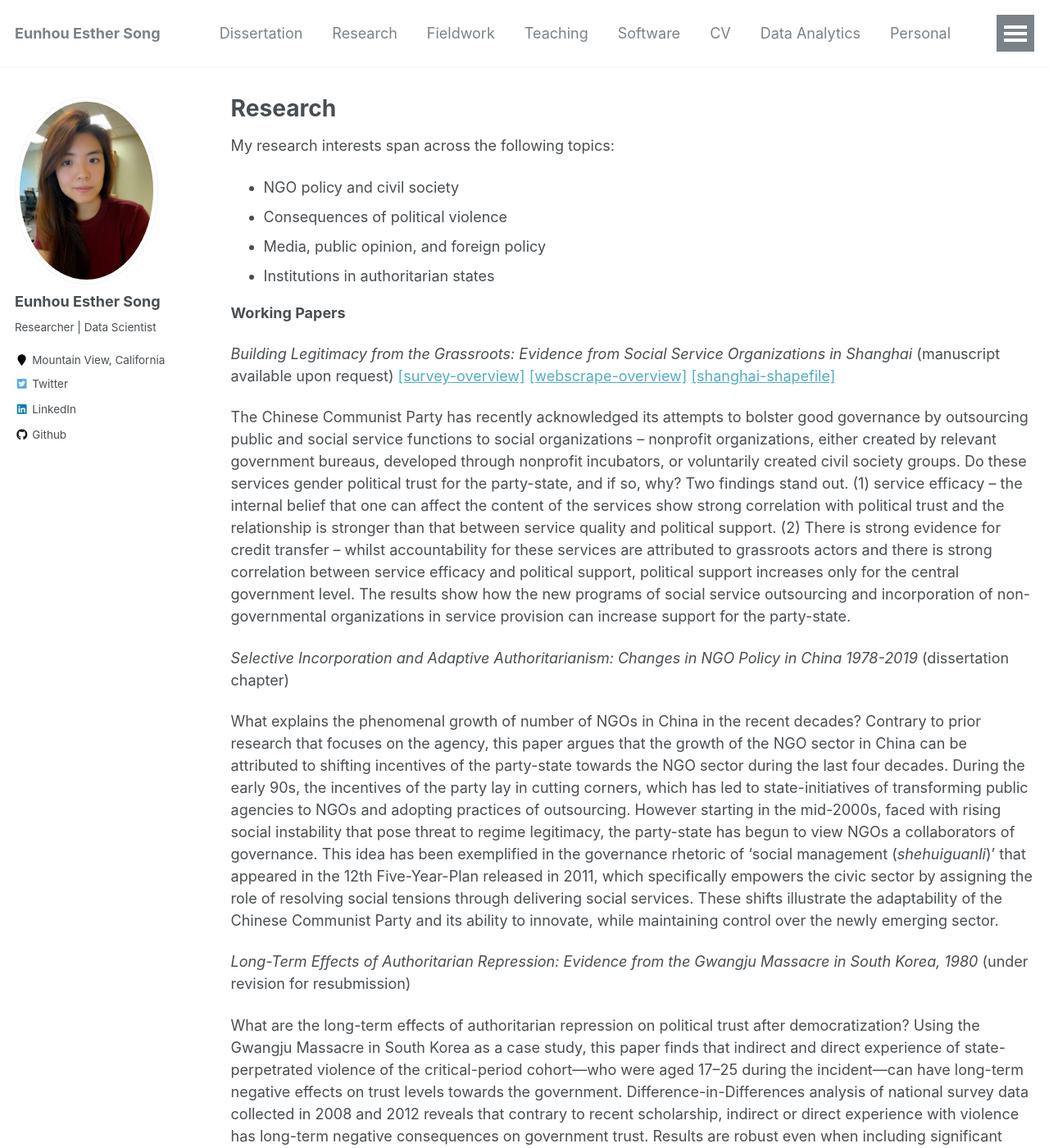
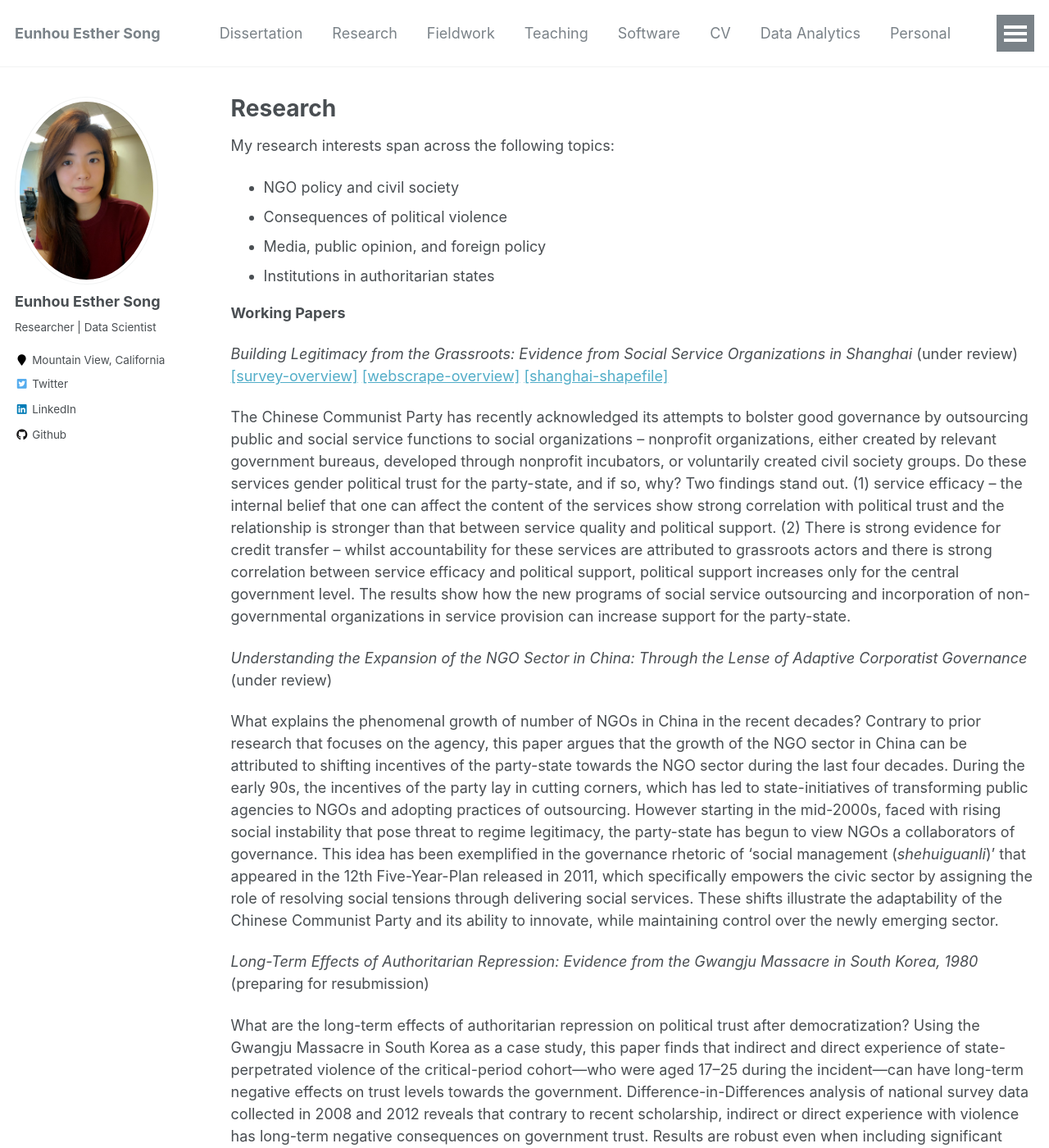
Before and after one commit to ehsong/ehsong.github.io, a Jekyll site: the page built from _pages/research.md, in a window 1280 px wide and 1400 px high. Shown: the whole window at 82% size. Built offline with Jekyll 4.4.1, drawn with Linux system fonts in a browser that asks for light colours.

Commit message:
Update research.md

```diff
--- a/_pages/research.md
+++ b/_pages/research.md
@@ -14,18 +14,17 @@ My research interests span across the following topics:
 - Media, public opinion, and foreign policy
 - Institutions in authoritarian states
 
-
 **Working Papers**
 
-*Building Legitimacy from the Grassroots: Evidence from Social Service Organizations in Shanghai* (manuscript available upon request) [[survey-overview]](/files/link_one.html) [[webscrape-overview]](/files/link_two.html) [[shanghai-shapefile]](https://www.arcgis.com/home/item.html?id=105f92bd1fe54d428bea35eade65691b)
+*Building Legitimacy from the Grassroots: Evidence from Social Service Organizations in Shanghai* (under review) [[survey-overview]](/files/link_one.html) [[webscrape-overview]](/files/link_two.html) [[shanghai-shapefile]](https://www.arcgis.com/home/item.html?id=105f92bd1fe54d428bea35eade65691b)
 
 The Chinese Communist Party has recently acknowledged its attempts to bolster good governance   by outsourcing public and social service functions to social organizations – nonprofit organizations, either created by relevant government bureaus, developed through nonprofit incubators, or voluntarily created civil society groups. Do these services gender political trust for the party-state, and if so, why? Two findings stand out. (1) service efficacy – the internal belief that one can affect the content of the services show strong correlation with political trust and the relationship is stronger than that between service quality and political support. (2) There is strong evidence for credit transfer – whilst accountability for these services are attributed to grassroots actors and there is strong correlation between service efficacy and political support, political support increases only for the central government level. The results show how the new programs of social service outsourcing and incorporation of non-governmental organizations in service provision can increase support for the party-state.
 
-*Selective Incorporation and Adaptive Authoritarianism: Changes in NGO Policy in China 1978-2019* (dissertation chapter)
+*Understanding the Expansion of the NGO Sector in China: Through the Lense of Adaptive Corporatist Governance* (under review)
 
 What explains the phenomenal growth of number of NGOs in China in the recent decades? Contrary to prior research that focuses on the agency, this paper argues that the growth of the NGO sector in China can be attributed to shifting incentives of the party-state towards the NGO sector during the last four decades. During the early 90s, the incentives of the party lay in cutting corners, which has led to state-initiatives of transforming public agencies to NGOs and adopting practices of outsourcing. However starting in the mid-2000s, faced with rising social instability that pose threat to regime legitimacy, the party-state has begun to view NGOs a collaborators of governance. This idea has been exemplified in the governance rhetoric of 'social management (*shehuiguanli*)' that appeared in the 12th Five-Year-Plan released in 2011, which specifically empowers the civic sector by assigning the role of resolving social tensions through delivering social services. These shifts illustrate the adaptability of the Chinese Communist Party and its ability to innovate, while maintaining control over the newly emerging sector.
 
-*Long-Term Effects of Authoritarian Repression: Evidence from the Gwangju Massacre in South Korea, 1980* (under revision for resubmission)
+*Long-Term Effects of Authoritarian Repression: Evidence from the Gwangju Massacre in South Korea, 1980* (preparing for resubmission)
 
 What are the long-term effects of authoritarian repression on political trust after democratization? Using the Gwangju Massacre in South Korea as a case study, this paper finds that indirect and direct experience of state-perpetrated violence of the critical-period cohort—who were aged 17–25 during the incident—can have long-term negative effects on trust levels towards the government. Difference-in-Differences analysis of national survey data collected in 2008 and 2012 reveals that contrary to recent scholarship, indirect or direct experience with violence has long-term negative consequences on government trust. Results are robust even when including significant covariates of institutional theories of political culture, such as interpersonal trust, evaluation of government performance, as well as satisfaction with the economy. Drawing from memory studies, this paper argues that the effects are due to collective memory formed during the critical period.
 
```
